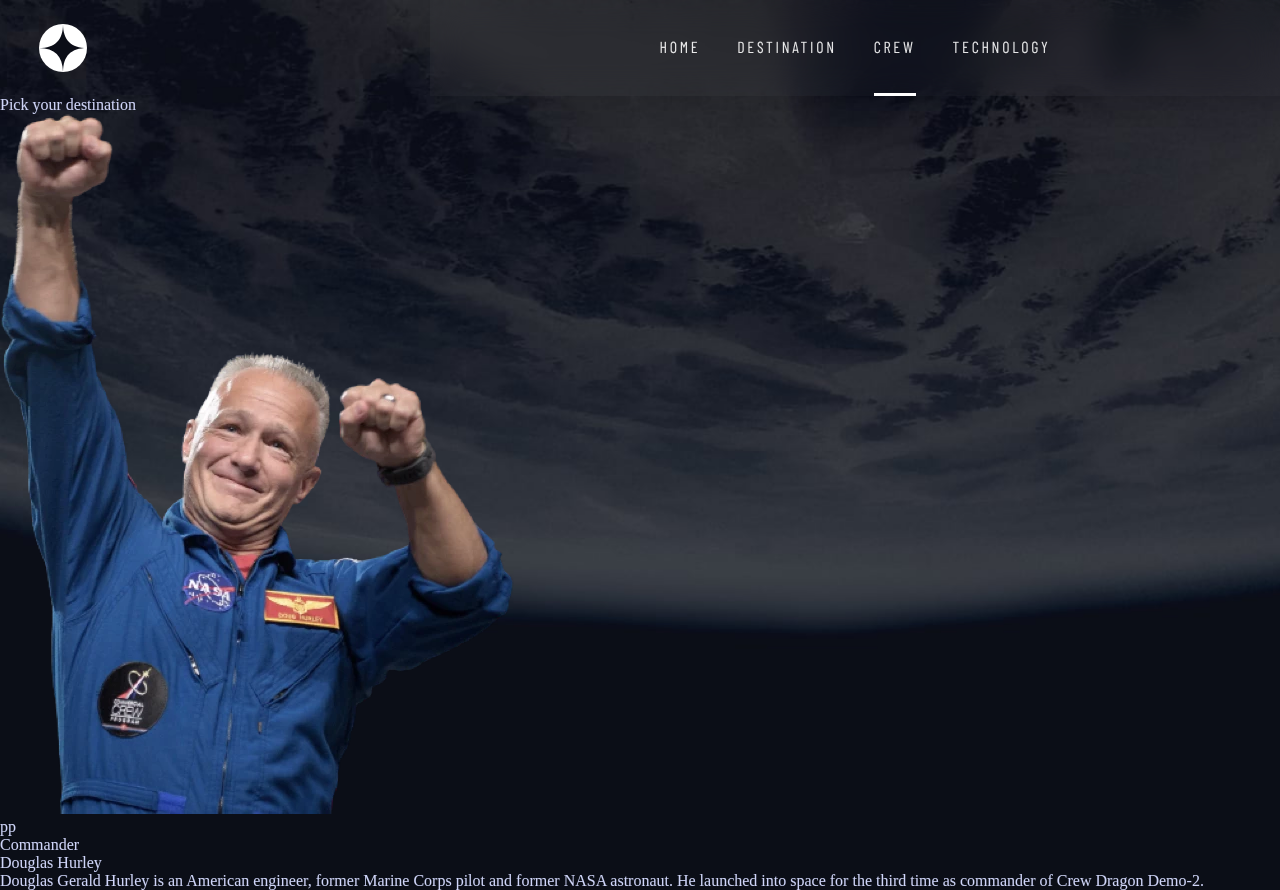
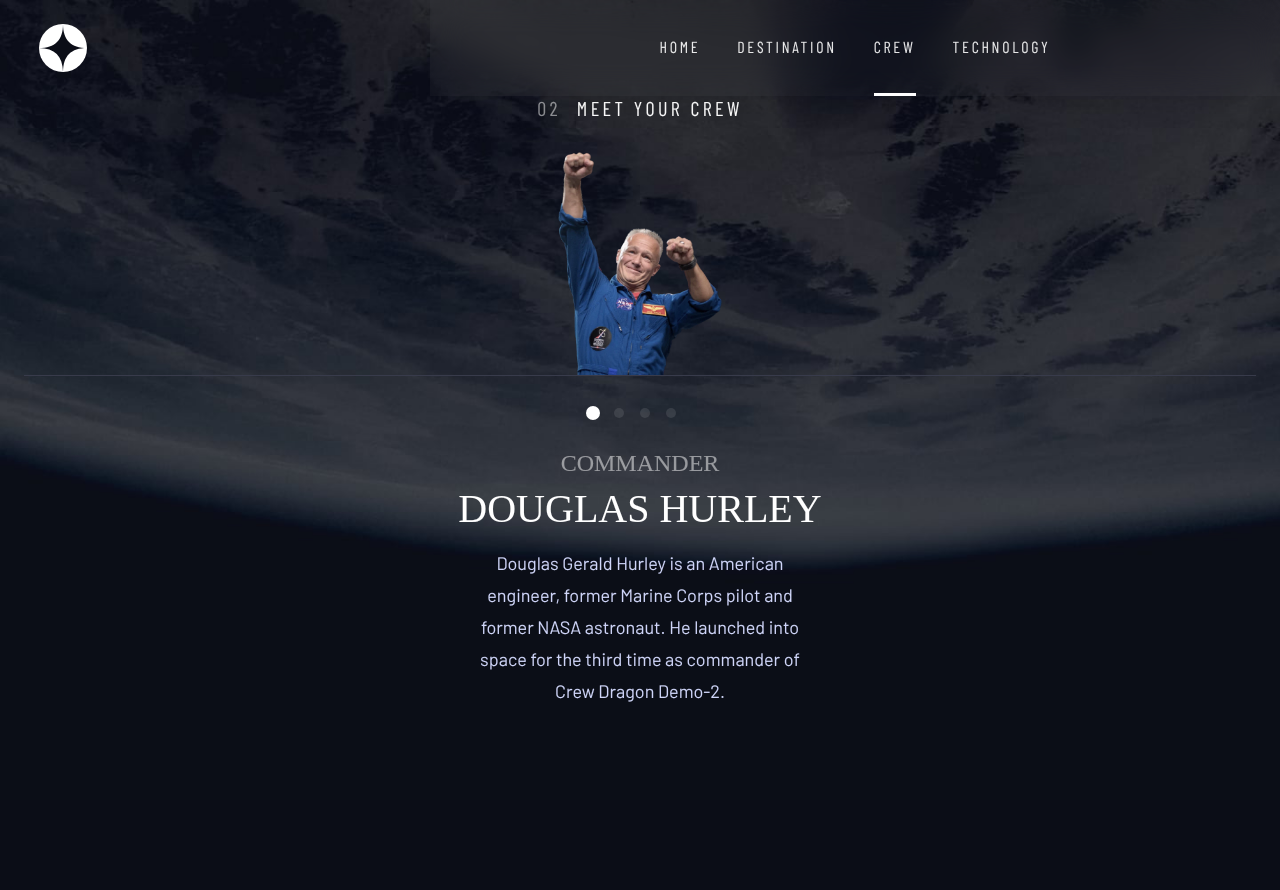
Before and after one commit to Ezeh20/space-tourism, a React (Vite) app: page /crew in a window 1280 px wide. After the commit the page ends 800 px from the top, so only its background shows below. Built offline with nearby package versions, Linux system fonts and the light colour scheme; a web font is replaced by a local one.

Commit message:
Feat: Crew page

```diff
--- a/src/Pages/Crew/cre.module.scss
+++ b/src/Pages/Crew/cre.module.scss
@@ -0,0 +1,68 @@
+@use '../../scss/global/colors'as *;
+@use '../../scss/utils/_mixins.scss'as *;
+@use '../../scss/utils/functions'as fn;
+@use '../../scss/utils/fonts'as *;
+
+.crewContainer {
+    margin-inline: fn.rem(24);
+    @include flex(column, _, fn.rem(32));
+    overflow: hidden;
+
+    .crewTitle {
+        @include flexAd(_, fn.rem(16), _, _, center);
+    }
+
+    .crewTitle span {
+        opacity: .5;
+    }
+
+    .crewContent {
+
+        .crewData {
+            @include flex(column, _, fn.rem(32));
+
+            .crewTop {
+                @include flex(column, _, _);
+
+                .crewImg {
+                    width: 100%;
+                    height: 223px;
+                    object-fit: contain;
+                    align-self: center;
+                }
+
+                .crewLine {
+                    width: 100%;
+                    height: 1px;
+                    background-color: $abstract;
+                }
+            }
+
+            .crewBottom {
+                @include flex(column, _, fn.rem(32));
+
+                .crewPerson {
+                    @include flex(column, _, fn.rem(16));
+
+                    .personTop {
+                        @include flex(column, _, fn.rem(8));
+
+                        .crewRole {
+                            opacity: .5;
+                        }
+
+                    }
+
+                    .crewBio {
+                        width: 327px;
+                        align-self: center;
+
+                        @include view-max(350px) {
+                            width: 100%;
+                        }
+                    }
+                }
+            }
+        }
+    }
+}
--- a/src/Pages/Crew/crew.jsx
+++ b/src/Pages/Crew/crew.jsx
@@ -6,6 +6,7 @@
 import { wrap } from '@popmotion/popcorn'
 import data from '../../../data.json'
 import styles from './cre.module.scss'
+import Pagination from './pagination'
 
 const pages = [0, 1, 2, 3]
 function CrewContent({ currentPage, direction, setCurrentPage }) {
@@ -63,7 +64,9 @@
 
   return (
     <div className={styles.crewContainer}>
-      <p>Pick your destination</p>
+      <p className={`${styles.crewTitle} menu2`}>
+        <span>02</span>MEET YOUR CREW
+      </p>
       <div className={styles.crewContent}>
         <AnimatePresence initial={false} custom={direction}>
           <div>
@@ -91,10 +94,18 @@
                       custom={direction}
                       className={styles.crewTop}
                     >
-                      <img src={webp} alt={`${name}`} />
+                      <img
+                        src={webp}
+                        alt={`${name}`}
+                        className={styles.crewImg}
+                      />
+                      <div className={styles.crewLine} />
                     </motion.div>
                     <div className={styles.crewBottom}>
-                      <div className={styles.page}>pp</div>
+                      <Pagination
+                        currentPage={currentPage}
+                        setCurrentPage={setCurrentPage}
+                      />
                       <motion.div
                         data-page={currentPage}
                         variants={variants}
@@ -118,10 +129,12 @@
                         className={styles.crewPerson}
                       >
                         <div className={styles.personTop}>
-                          <p>{role}</p>
-                          <p>{name}</p>
+                          <p className={`${styles.crewRole} heading5`}>
+                            {role.toUpperCase()}
+                          </p>
+                          <p className="heading3">{name.toUpperCase()}</p>
                         </div>
-                        <p>{bio}</p>
+                        <p className={`${styles.crewBio} text`}>{bio}</p>
                       </motion.div>
                     </div>
                   </div>
--- /dev/null
+++ b/src/Pages/Crew/dot.jsx
@@ -0,0 +1,22 @@
+import React from 'react'
+import PropTypes from 'prop-types'
+import { motion } from 'framer-motion'
+import './dot.scss'
+
+function Dot({ isSelected, onClick }) {
+  return (
+    <button type="button" className="dot-click" onClick={onClick}>
+      <div className="dot">
+        {isSelected && (
+          <motion.div className="dot-highlight" layoutId="highlight" />
+        )}
+      </div>
+    </button>
+  )
+}
+
+export default Dot
+Dot.propTypes = {
+  isSelected: PropTypes.func.isRequired,
+  onClick: PropTypes.func.isRequired,
+}
--- /dev/null
+++ b/src/Pages/Crew/dot.scss
@@ -0,0 +1,29 @@
+@use '../../scss/global/colors'as *;
+
+.dot-click {
+
+    cursor: pointer;
+
+    .dot {
+        margin-right: 16px;
+        width: 10px;
+        height: 10px;
+        background: rgba(255, 255, 255, 0.1);
+        border-radius: 50%;
+        position: relative;
+
+        &:hover {
+            background: rgba(255, 255, 255, 0.5);
+        }
+
+        .dot-highlight {
+            background: $Basic-white;
+            border-radius: 50%;
+            width: 14px;
+            height: 14px;
+            position: absolute;
+            top: -2px;
+            left: -2px;
+        }
+    }
+}
--- a/src/Pages/Crew/pagination.jsx
+++ b/src/Pages/Crew/pagination.jsx
@@ -0,0 +1,36 @@
+/* eslint-disable no-param-reassign */
+import PropTypes from 'prop-types'
+import React from 'react'
+import { AnimateSharedLayout } from 'framer-motion'
+import Dot from './dot'
+import './pagination.scss'
+
+const pages = [0, 1, 2, 3]
+
+function Pagination({ currentPage, setCurrentPage }) {
+  function setPage(newPage, newDirection) {
+    if (!newDirection) {
+      newDirection = newPage - currentPage
+    }
+    setCurrentPage([newPage, newDirection])
+  }
+  return (
+    <AnimateSharedLayout>
+      <div className="dots">
+        {pages.map((page) => (
+          <Dot
+            key={page}
+            onClick={() => setPage(page)}
+            isSelected={page === currentPage}
+          />
+        ))}
+      </div>
+    </AnimateSharedLayout>
+  )
+}
+
+export default Pagination
+Pagination.propTypes = {
+  currentPage: PropTypes.number.isRequired,
+  setCurrentPage: PropTypes.arrayOf(PropTypes.number).isRequired,
+}
--- /dev/null
+++ b/src/Pages/Crew/pagination.scss
@@ -0,0 +1,4 @@
+.dots {
+    display: flex;
+    justify-content: center;
+  }
--- a/src/scss/utils/_mixins.scss
+++ b/src/scss/utils/_mixins.scss
@@ -60,6 +60,7 @@
     line-height: fn.rem(19.2);
     letter-spacing: fn.rem(2.7);
     font-family: $alt-font;
+    color: $Basic-white;
     text-align: center;
 
     @include view(768px) {
```
